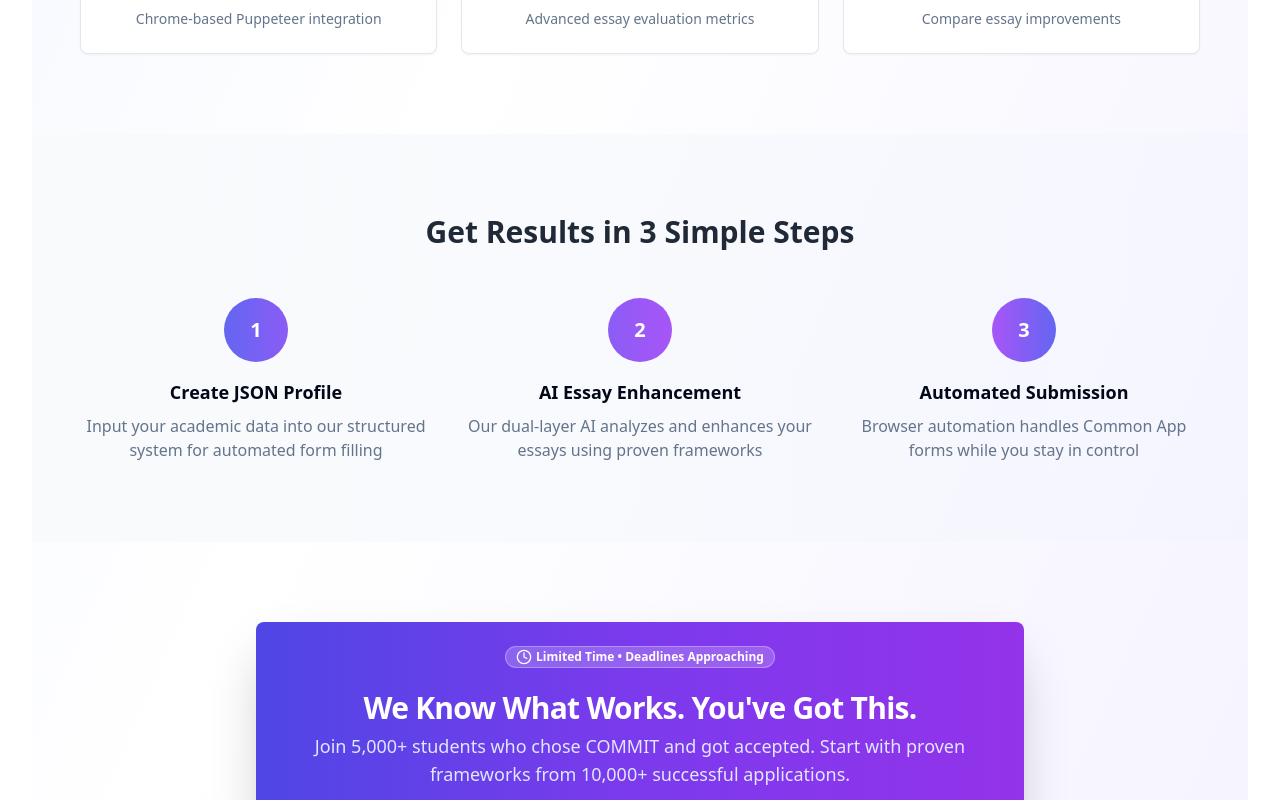
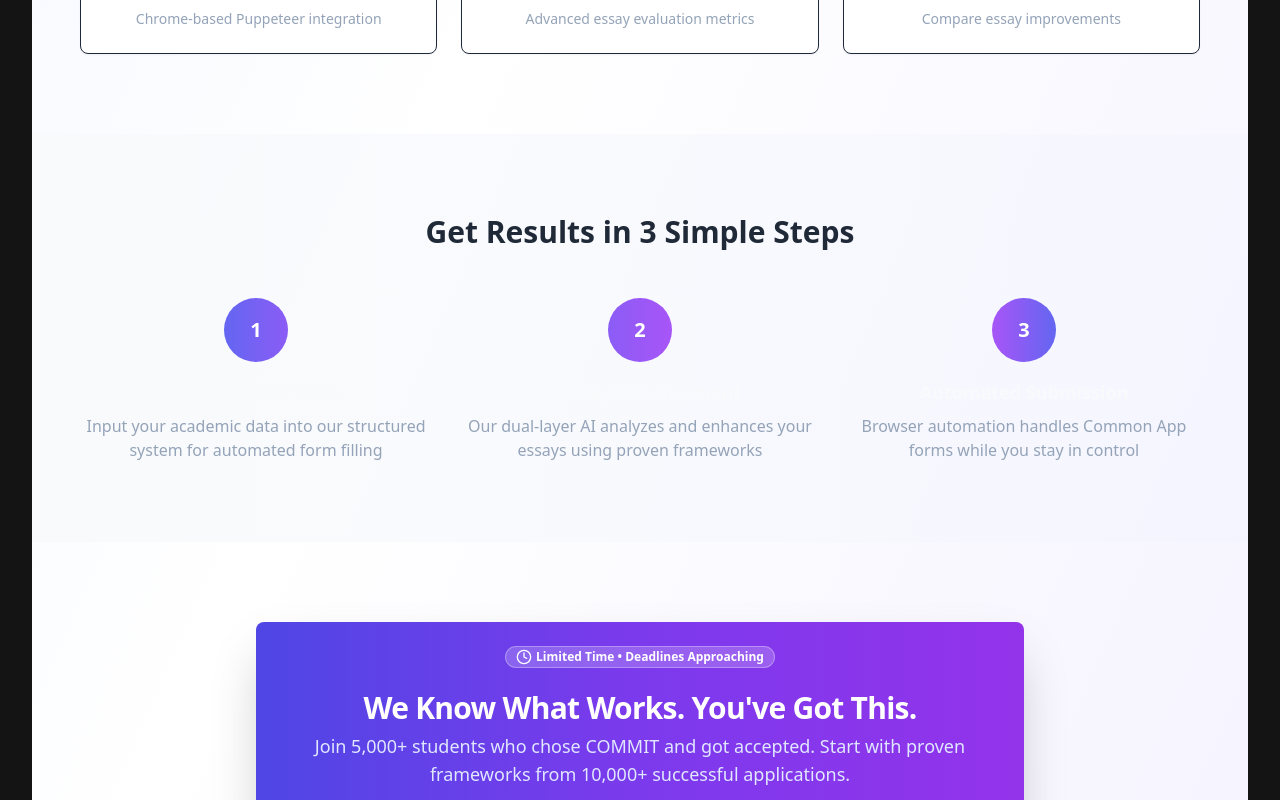
Before and after one commit to Ash-Blanc/commit, a React (Vite) app: page / in a window 1280 px wide. Shown: the part 1743-2543 px from the top of the page. Built offline with nearby package versions, Linux system fonts and the light colour scheme.

Commit message:
Apply darker theme
Adjusted the color scheme in `src/index.css` and `tailwind.config.ts` to implement a darker theme.

```diff
--- a/src/index.css
+++ b/src/index.css
@@ -1,3 +1,4 @@
+
 @tailwind base;
 @tailwind components;
 @tailwind utilities;
@@ -6,65 +7,17 @@
 
 @layer base {
   :root {
-    --background: 0 0% 100%;
-    --foreground: 222.2 84% 4.9%;
-
-    --card: 0 0% 100%;
-    --card-foreground: 222.2 84% 4.9%;
-
-    --popover: 0 0% 100%;
-    --popover-foreground: 222.2 84% 4.9%;
-
-    --primary: 222.2 47.4% 11.2%;
-    --primary-foreground: 210 40% 98%;
-
-    --secondary: 210 40% 96.1%;
-    --secondary-foreground: 222.2 47.4% 11.2%;
-
-    --muted: 210 40% 96.1%;
-    --muted-foreground: 215.4 16.3% 46.9%;
-
-    --accent: 210 40% 96.1%;
-    --accent-foreground: 222.2 47.4% 11.2%;
-
-    --destructive: 0 84.2% 60.2%;
-    --destructive-foreground: 210 40% 98%;
-
-    --border: 214.3 31.8% 91.4%;
-    --input: 214.3 31.8% 91.4%;
-    --ring: 222.2 84% 4.9%;
-
-    --radius: 0.5rem;
-
-    --sidebar-background: 0 0% 98%;
-
-    --sidebar-foreground: 240 5.3% 26.1%;
-
-    --sidebar-primary: 240 5.9% 10%;
-
-    --sidebar-primary-foreground: 0 0% 98%;
-
-    --sidebar-accent: 240 4.8% 95.9%;
-
-    --sidebar-accent-foreground: 240 5.9% 10%;
-
-    --sidebar-border: 220 13% 91%;
-
-    --sidebar-ring: 217.2 91.2% 59.8%;
-  }
-
-  .dark {
-    --background: 222.2 84% 4.9%;
+    --background: 0 0% 8%;
     --foreground: 210 40% 98%;
 
-    --card: 222.2 84% 4.9%;
+    --card: 0 0% 12%;
     --card-foreground: 210 40% 98%;
 
-    --popover: 222.2 84% 4.9%;
+    --popover: 0 0% 12%;
     --popover-foreground: 210 40% 98%;
 
-    --primary: 210 40% 98%;
-    --primary-foreground: 222.2 47.4% 11.2%;
+    --primary: 217.2 91.2% 59.8%;
+    --primary-foreground: 222.2 84% 4.9%;
 
     --secondary: 217.2 32.6% 17.5%;
     --secondary-foreground: 210 40% 98%;
@@ -75,19 +28,60 @@
     --accent: 217.2 32.6% 17.5%;
     --accent-foreground: 210 40% 98%;
 
-    --destructive: 0 62.8% 30.6%;
+    --destructive: 0 84.2% 60.2%;
     --destructive-foreground: 210 40% 98%;
 
     --border: 217.2 32.6% 17.5%;
     --input: 217.2 32.6% 17.5%;
+    --ring: 217.2 91.2% 59.8%;
+
+    --radius: 0.5rem;
+
+    --sidebar-background: 0 0% 6%;
+    --sidebar-foreground: 240 4.8% 95.9%;
+    --sidebar-primary: 217.2 91.2% 59.8%;
+    --sidebar-primary-foreground: 0 0% 100%;
+    --sidebar-accent: 217.2 32.6% 17.5%;
+    --sidebar-accent-foreground: 240 4.8% 95.9%;
+    --sidebar-border: 217.2 32.6% 17.5%;
+    --sidebar-ring: 217.2 91.2% 59.8%;
+  }
+
+  .dark {
+    --background: 222.2 84% 2.9%;
+    --foreground: 210 40% 98%;
+
+    --card: 222.2 84% 3.9%;
+    --card-foreground: 210 40% 98%;
+
+    --popover: 222.2 84% 3.9%;
+    --popover-foreground: 210 40% 98%;
+
+    --primary: 217.2 91.2% 59.8%;
+    --primary-foreground: 222.2 47.4% 11.2%;
+
+    --secondary: 217.2 32.6% 12.5%;
+    --secondary-foreground: 210 40% 98%;
+
+    --muted: 217.2 32.6% 12.5%;
+    --muted-foreground: 215 20.2% 65.1%;
+
+    --accent: 217.2 32.6% 12.5%;
+    --accent-foreground: 210 40% 98%;
+
+    --destructive: 0 62.8% 30.6%;
+    --destructive-foreground: 210 40% 98%;
+
+    --border: 217.2 32.6% 12.5%;
+    --input: 217.2 32.6% 12.5%;
     --ring: 212.7 26.8% 83.9%;
-    --sidebar-background: 240 5.9% 10%;
+    --sidebar-background: 240 5.9% 4%;
     --sidebar-foreground: 240 4.8% 95.9%;
-    --sidebar-primary: 224.3 76.3% 48%;
+    --sidebar-primary: 217.2 91.2% 59.8%;
     --sidebar-primary-foreground: 0 0% 100%;
-    --sidebar-accent: 240 3.7% 15.9%;
+    --sidebar-accent: 240 3.7% 8.9%;
     --sidebar-accent-foreground: 240 4.8% 95.9%;
-    --sidebar-border: 240 3.7% 15.9%;
+    --sidebar-border: 240 3.7% 8.9%;
     --sidebar-ring: 217.2 91.2% 59.8%;
   }
 }
```
